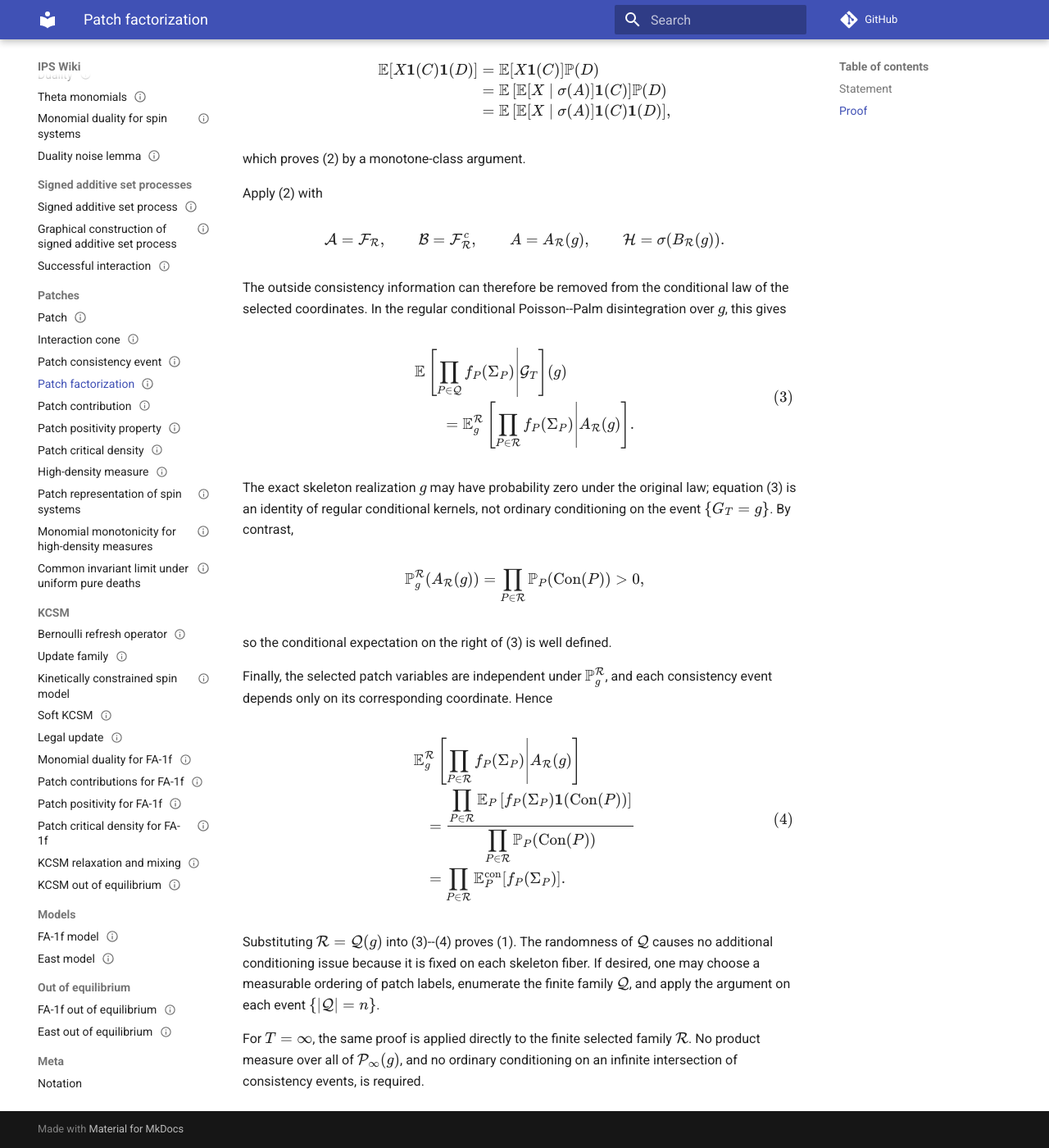
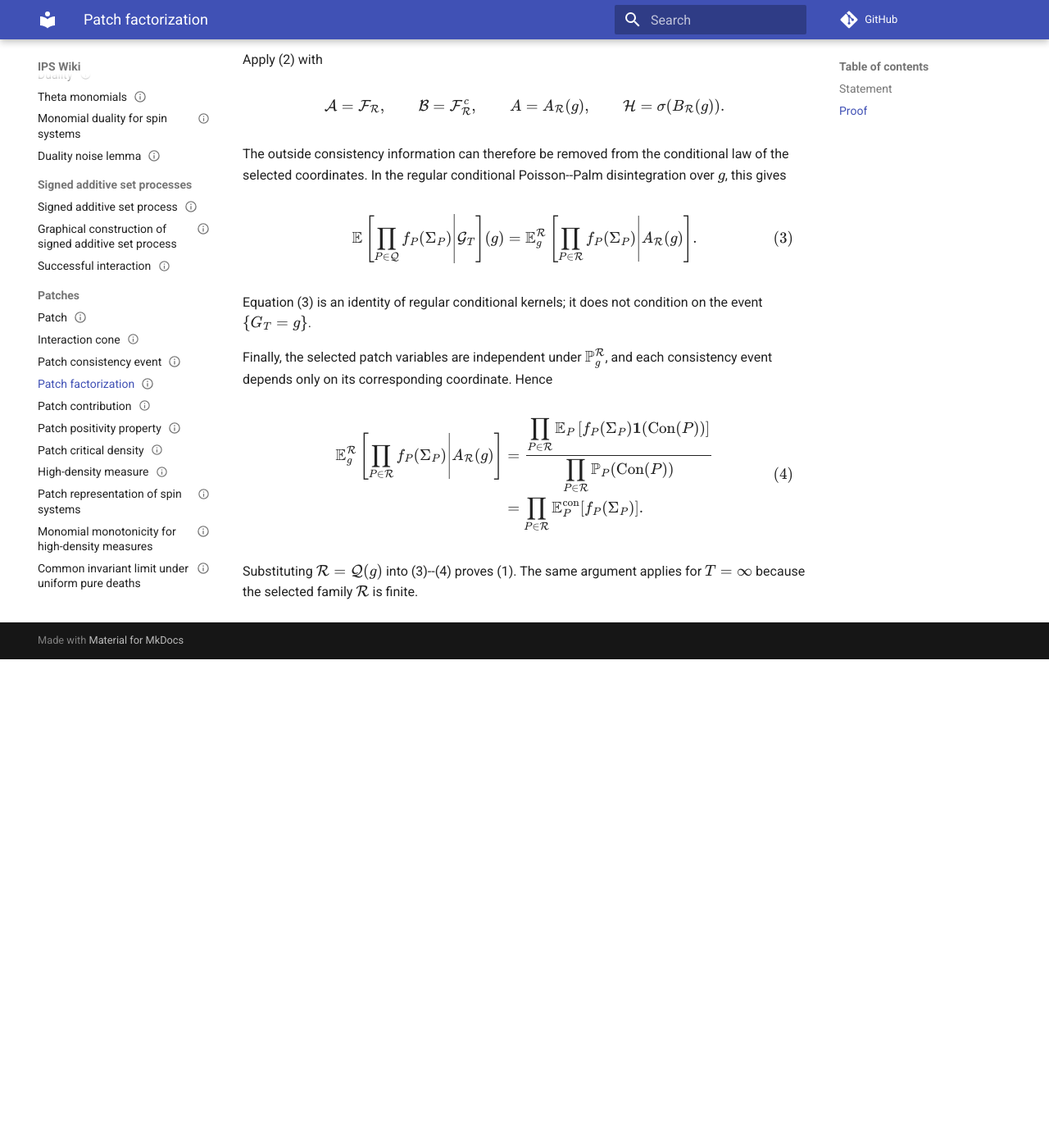
Before and after one commit to maciejgluchowski86-beep/ips-wiki, an MkDocs documentation site: the page built from docs/entries/patch-factorization.md, in a window 1280 px wide and 1400 px high, scrolled down 2247 px. Shown: the whole window at 82% size. Built offline with MkDocs 1.6.1 and Material for MkDocs 9.7.7, drawn with Linux system fonts in a browser that asks for light colours; comment, search, counter and statistics services are not loaded; after the commit the page ends 3051 px from its top, so only the background shows below that; some of the changed text lies outside the part shown.

Commit message:
Tighten patch factorization and equation alignment

```diff
--- a/docs/entries/patch-factorization.md
+++ b/docs/entries/patch-factorization.md
@@ -33,7 +33,7 @@ $$
 \tag{1}
 $$
 
-When \(T<\infty\), local finiteness makes \(\mathcal P_T\) finite almost surely, so one may take \(\mathcal Q=\mathcal P_T\). When \(T=\infty\), (1) is understood as the corresponding finite-dimensional statement. All displayed consistent expectations are understood for patches with \(\mathbb P_P(\operatorname{Con}(P))>0\).
+When \(T<\infty\), local finiteness makes \(\mathcal P_T\) finite almost surely, so one may take \(\mathcal Q=\mathcal P_T\). When \(T=\infty\), (1) is understood as the corresponding finite-dimensional statement.
 
 ## Proof
 
@@ -61,15 +61,7 @@ $$
 \bigotimes_{P\in\mathcal R}\mathbb P_P
 $$
 
-on
-
-$$
-\Omega_g^{\mathcal R}
-=
-\prod_{P\in\mathcal R}\Omega_P,
-$$
-
-and write \(\mathbb E_g^{\mathcal R}\) for its expectation. Define the selected and outside patch sigma algebras by
+on \(\prod_{P\in\mathcal R}\Omega_P\), and write \(\mathbb E_g^{\mathcal R}\) for its expectation. Define the selected and outside patch sigma algebras by
 
 $$
 \mathcal F_{\mathcal R}
@@ -106,7 +98,7 @@ $$
 B_{\mathcal R}(g)\in\mathcal F_{\mathcal R}^c
 $$
 
-denote the condition that the patch data outside \(\mathcal R\) are consistent with the remaining part of the skeleton \(g\). Thus, after the geometric boundary information in \(g\) has been fixed, agreement with the complete revealed skeleton imposes \(A_{\mathcal R}(g)\) on the selected coordinates and \(B_{\mathcal R}(g)\) on the outside coordinates. Poisson data outside the patch regions are independent and integrate out.
+denote the condition that the patch data outside \(\mathcal R\) are consistent with the remaining part of the skeleton \(g\). Thus agreement with the complete revealed skeleton imposes \(A_{\mathcal R}(g)\) on the selected coordinates and \(B_{\mathcal R}(g)\) on the outside coordinates.
 
 We use the following elementary conditional-independence fact. If \(\mathcal A\) and \(\mathcal B\) are independent sigma algebras, \(X\) is \(\mathcal A\)-measurable, \(A\in\mathcal A\), and \(\mathcal H\subseteq\mathcal B\), then
 
@@ -155,12 +147,11 @@ The outside consistency information can therefore be removed from the conditiona
 
 $$
 \begin{aligned}
-&\mathbb E\left[
+\mathbb E\left[
 \prod_{P\in\mathcal Q}f_P(\Sigma_P)
 \middle|\cG_T
 \right](g)
-\\
-&\qquad=
+&=
 \mathbb E_g^{\mathcal R}\left[
 \prod_{P\in\mathcal R}f_P(\Sigma_P)
 \middle|A_{\mathcal R}(g)
@@ -169,28 +160,17 @@ $$
 \tag{3}
 $$
 
-The exact skeleton realization \(g\) may have probability zero under the original law; equation (3) is an identity of regular conditional kernels, not ordinary conditioning on the event \(\{G_T=g\}\). By contrast,
-
-$$
-\mathbb P_g^{\mathcal R}(A_{\mathcal R}(g))
-=
-\prod_{P\in\mathcal R}
-\mathbb P_P(\operatorname{Con}(P))
->0,
-$$
-
-so the conditional expectation on the right of (3) is well defined.
+Equation (3) is an identity of regular conditional kernels; it does not condition on the event \(\{G_T=g\}\).
 
 Finally, the selected patch variables are independent under \(\mathbb P_g^{\mathcal R}\), and each consistency event depends only on its corresponding coordinate. Hence
 
 $$
 \begin{aligned}
-&\mathbb E_g^{\mathcal R}\left[
+\mathbb E_g^{\mathcal R}\left[
 \prod_{P\in\mathcal R}f_P(\Sigma_P)
 \middle|A_{\mathcal R}(g)
 \right]
-\\
-&\quad=
+&=
 \frac{
 \displaystyle
 \prod_{P\in\mathcal R}
@@ -203,13 +183,11 @@ f_P(\Sigma_P)\ind(\operatorname{Con}(P))
 \mathbb P_P(\operatorname{Con}(P))
 }
 \\
-&\quad=
+&=
 \prod_{P\in\mathcal R}
 \mathbb E_P^{\mathrm{con}}[f_P(\Sigma_P)].
 \end{aligned}
 \tag{4}
 $$
 
-Substituting \(\mathcal R=\mathcal Q(g)\) into (3)--(4) proves (1). The randomness of \(\mathcal Q\) causes no additional conditioning issue because it is fixed on each skeleton fiber. If desired, one may choose a measurable ordering of patch labels, enumerate the finite family \(\mathcal Q\), and apply the argument on each event \(\{|\mathcal Q|=n\}\).
-
-For \(T=\infty\), the same proof is applied directly to the finite selected family \(\mathcal R\). No product measure over all of \(\mathcal P_\infty(g)\), and no ordinary conditioning on an infinite intersection of consistency events, is required.
+Substituting \(\mathcal R=\mathcal Q(g)\) into (3)--(4) proves (1). The same argument applies for \(T=\infty\) because the selected family \(\mathcal R\) is finite.
```
Also changed, not shown: docs/entries/common-invariant-limit-under-uniform-pure-deaths.md (+4 -6 lines), docs/entries/patch-contribution.md (+5 -6 lines), docs/entries/patch-representation-of-spin-systems.md (+3 -4 lines).
